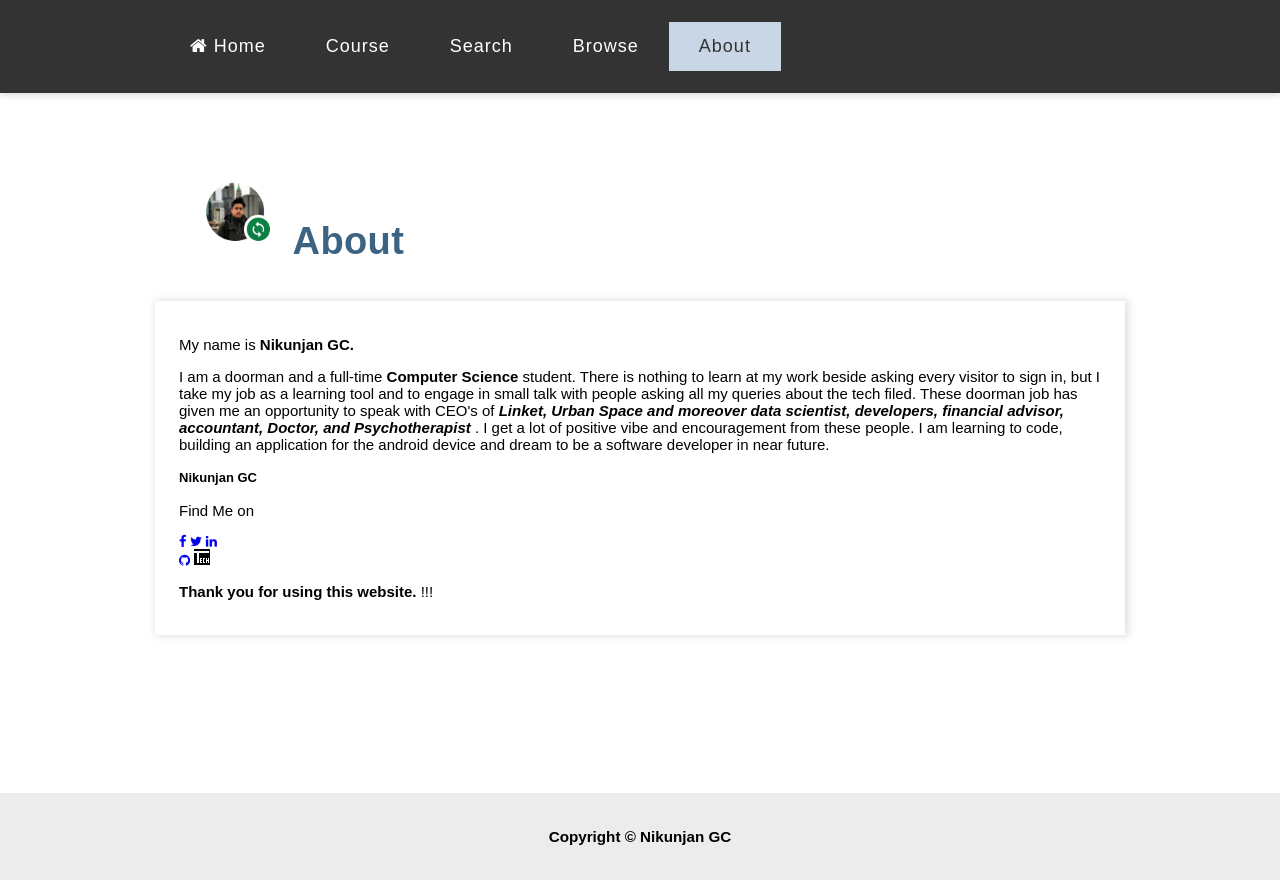
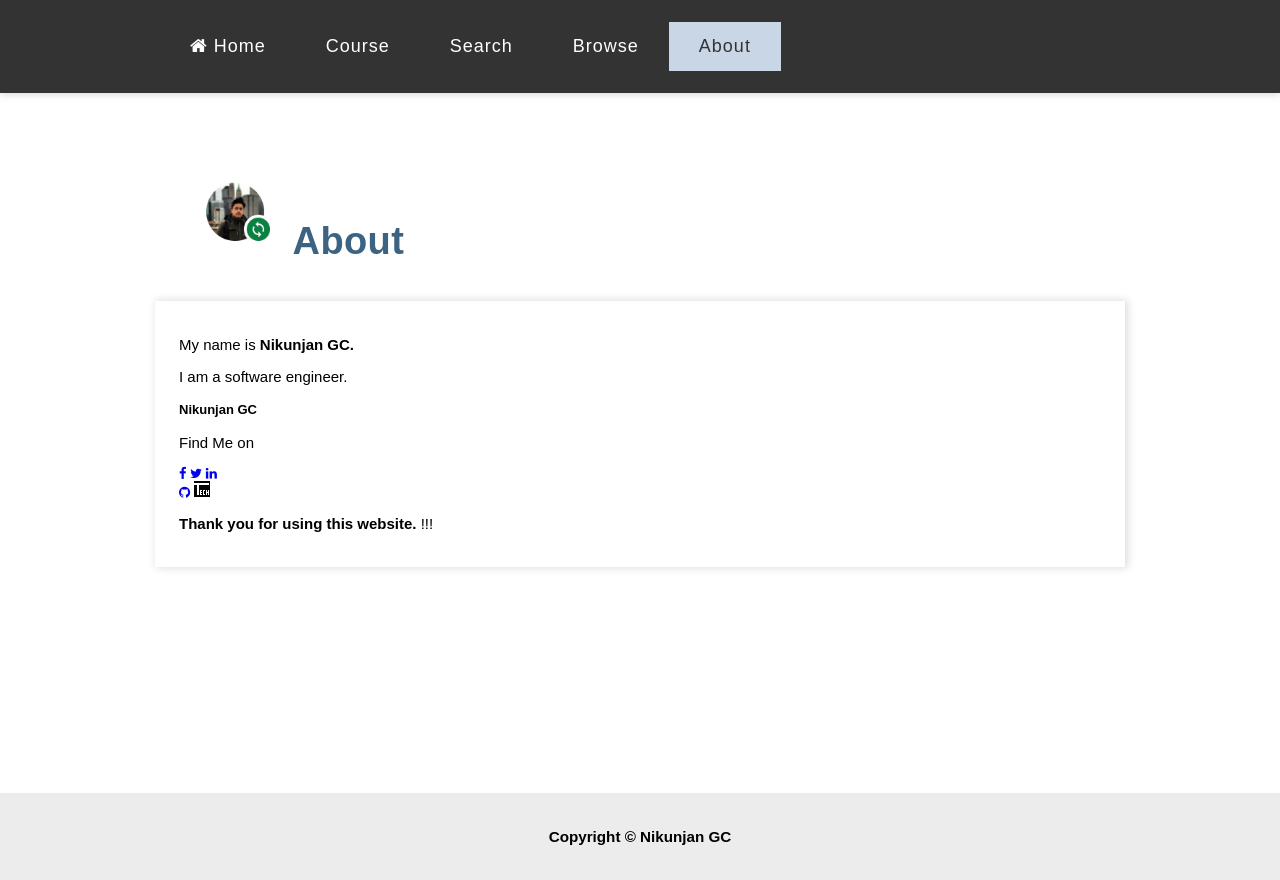
Before and after one commit to nikunjangc/SARA, a plain HTML site: page about.html in a window 1280 px wide. Drawn offline with Linux system fonts and the light colour scheme.

Commit message:
Update about.html

```diff
--- a/about.html
+++ b/about.html
@@ -76,7 +76,7 @@
 			<h3><img src="assets/img/nikunjan.png" width="100px;"> About</h3>
 			<div id="results" class="aboutinfo">
 				<p>My name is <b>Nikunjan GC.</b></p>
-                <p>I am a doorman and a full-time <b>Computer Science</b> student. There is nothing to learn at my work beside asking every visitor to sign in, but I take my job as a learning tool and to engage in small talk with people asking all my queries about the tech filed. These doorman job has given me an opportunity to speak with CEO's of <b><i> Linket, Urban Space and moreover data scientist, developers, financial advisor, accountant, Doctor, and Psychotherapist </i></b>. I get a lot of positive vibe and encouragement from these people. I am learning to code, building an application for the android device and dream to be a software developer in near future. </p>
+                <p>I am a software engineer. </p>
 
 
                 <div class="member-desc d-flex justify-content-between align-items-center">
```
